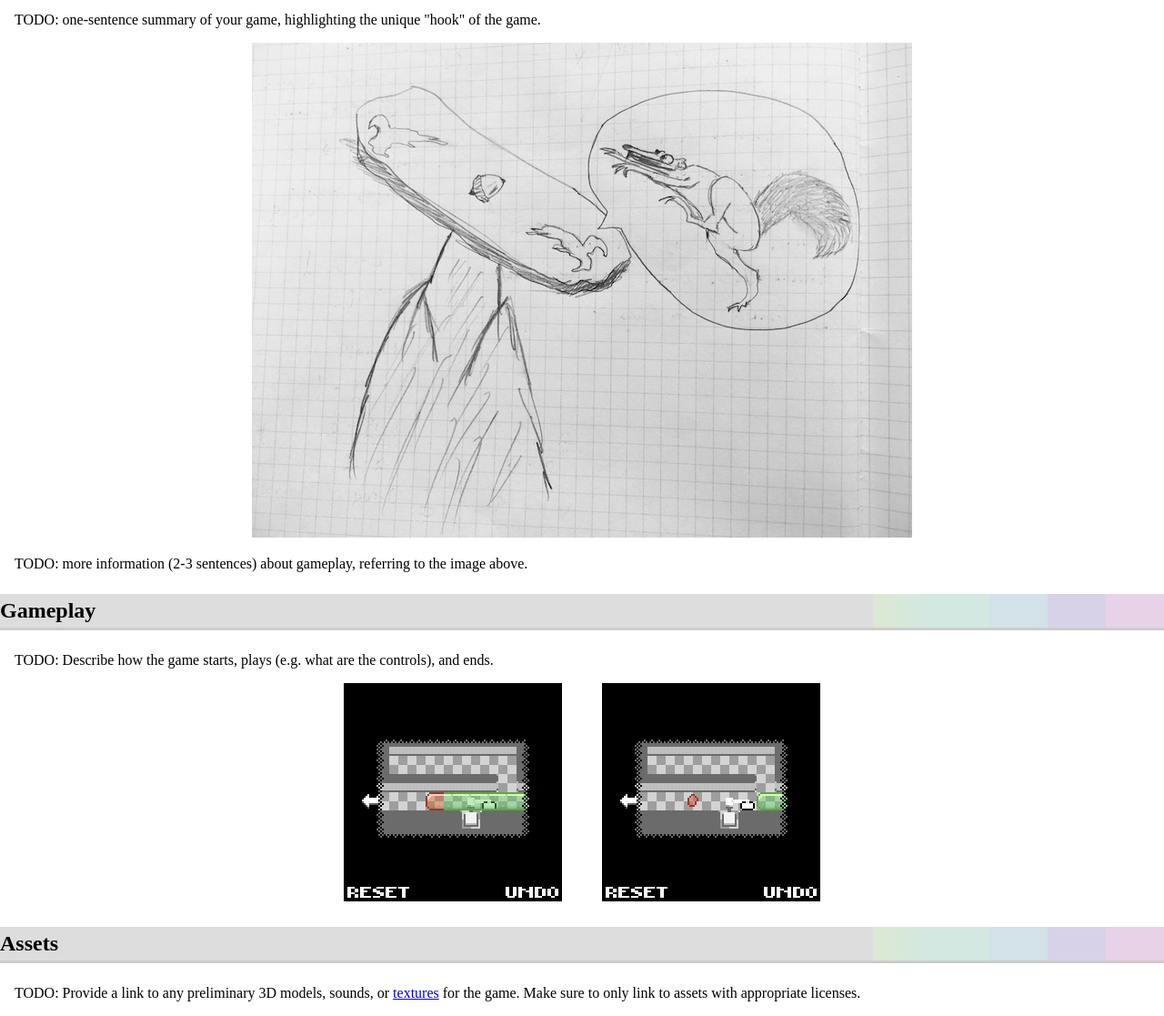
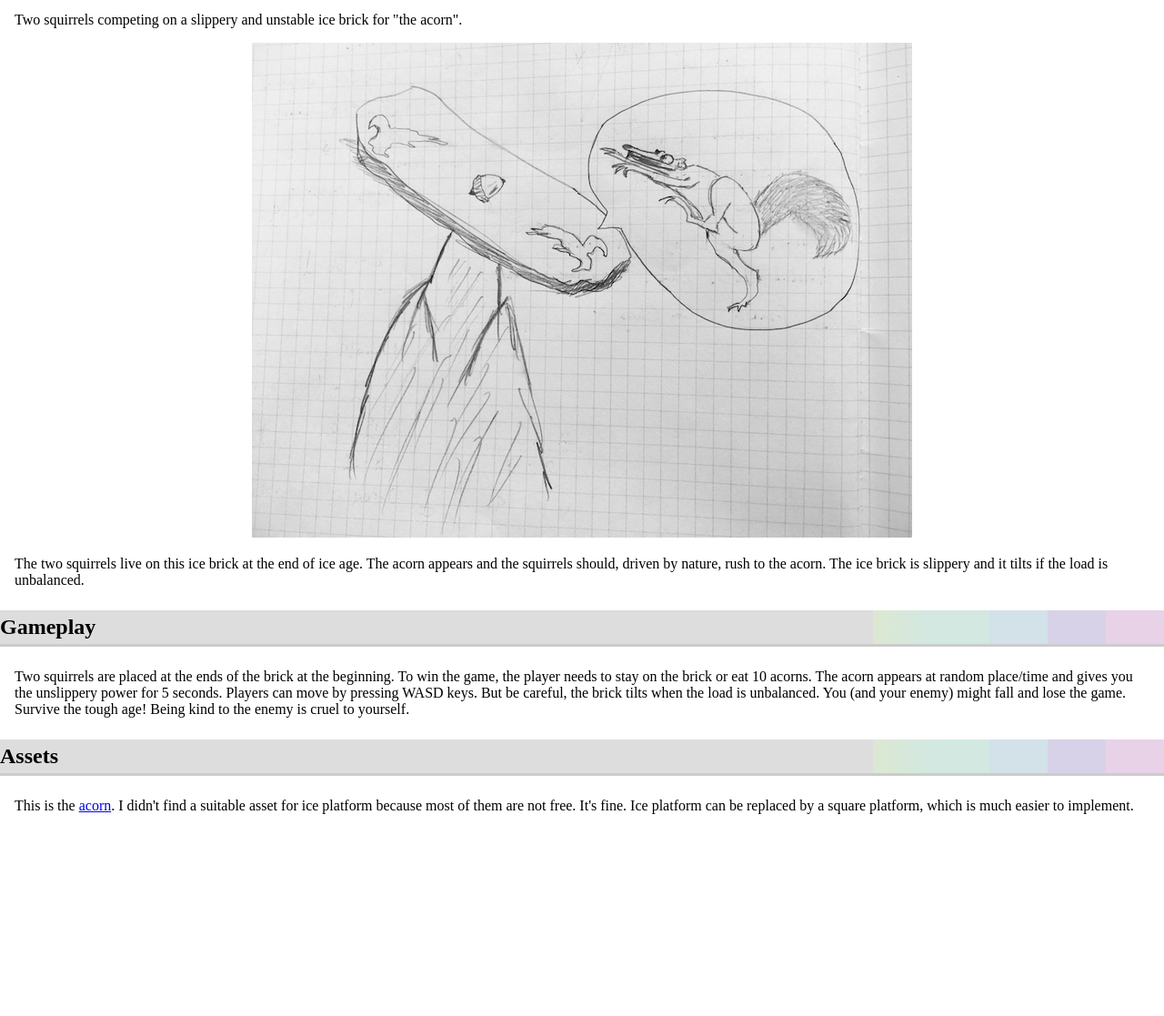
Before and after one commit to yenhsianghuang/15-466-design2, a plain HTML site: page index.html in a window 1280 px wide. Shown: the part 66-1183 px from the top of the page at 91% size. After the commit the page ends 977 px from the top, so only its background shows below. Drawn offline with Linux system fonts and the light colour scheme.

Commit message:
finished?

```diff
--- a/index.html
+++ b/index.html
@@ -52,24 +52,32 @@ p {
 <body>
 <h1>Ahhhhhhhh!!!</h1>
 <div id="author">by: Yen-Hsiang Huang(yenhsiah)</div>
-<p>TODO: one-sentence summary of your game, highlighting the unique "hook" of the game.</p>
+<p>
+Two squirrels competing on a slippery and unstable ice brick for "the acorn".
+</p>
 <!-- the <div> wrapping this image centers it on the page. -->
 <!-- TODO: drawing showing the main view of the game during play -->
 <div class="figure">
 <img src="game.png" />
 </div>
-<p>TODO: more information (2-3 sentences) about gameplay, referring to the image above.</p>
+<p>
+The two squirrels live on this ice brick at the end of ice age. The acorn appears and the squirrels should, driven by nature, rush to the acorn. The ice brick is slippery and it tilts if the load is unbalanced.
+</p>
 
 <h2>Gameplay</h2>
-<p>TODO: Describe how the game starts, plays (e.g. what are the controls), and ends.</p>
-<!-- TODO: illustrate your descriptions with more drawings -->
-<div class="figure">
-<img src="before-reset.png" />
-<img src="after-reset.png" />
-</div>
+<p>
+Two squirrels are placed at the ends of the brick at the beginning. To win the game, the player needs to stay on the brick or eat 10 acorns. The acorn appears at random place/time and gives you the unslippery power for 5 seconds.
+
+Players can move by pressing WASD keys. But be careful, the brick tilts when the load is unbalanced. You (and your enemy) might fall and lose the game.
+
+Survive the tough age! Being kind to the enemy is cruel to yourself.
+</p>
 
 <h2>Assets</h2>
-<p>TODO: Provide a link to any preliminary 3D models, sounds, or <a href="https://github.com/ixchow/amoeba-escape/blob/master/tiles.png">textures</a> for the game. Make sure to only link to assets with appropriate licenses.</p>
+<p>
+This is the <a href="https://free3d.com/3d-model/ice-age-scrat-37533.html">acorn</a>.
+I didn't find a suitable asset for ice platform because most of them are not free. It's fine. Ice platform can be replaced by a square platform, which is much easier to implement.
+</p>
 
 </body>
 </html>
```
